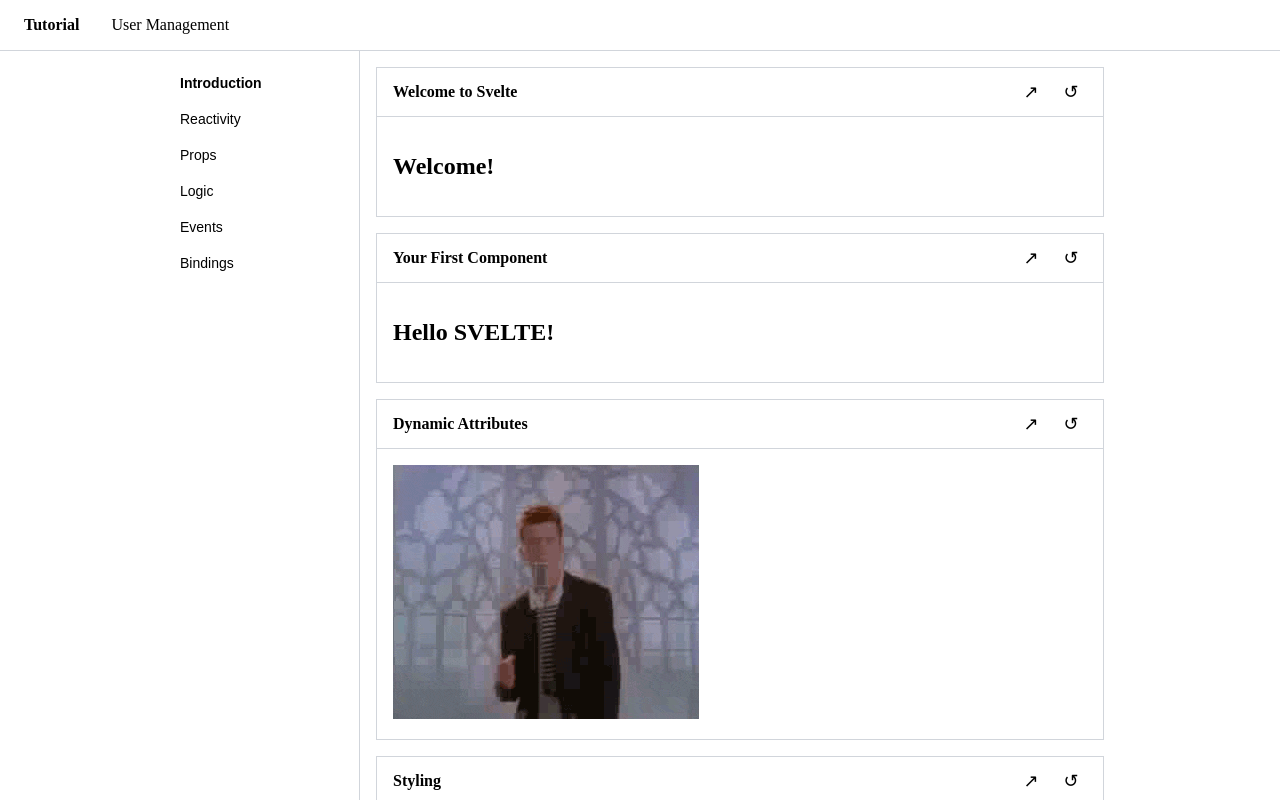
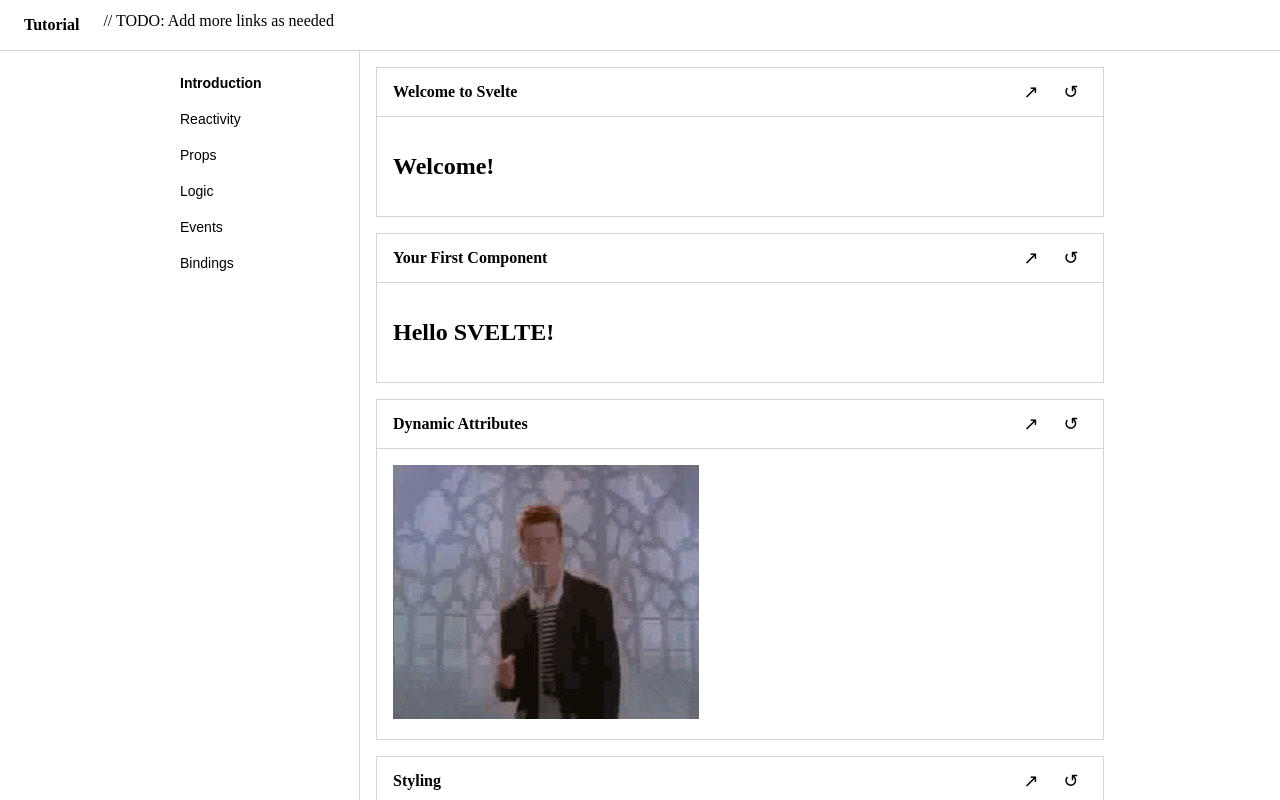
Before and after one commit to khkmgch/mono-training, a SvelteKit app in the folder mono-front/: page / in a window 1280 px wide. Built offline with nearby package versions, Linux system fonts and the light colour scheme.

Commit message:
chore(front): comment out /users route until page is implemented

```diff
--- a/mono-front/src/routes/+layout.svelte
+++ b/mono-front/src/routes/+layout.svelte
@@ -24,12 +24,13 @@
 			<a href={resolve('/')} aria-current={page.url.pathname === '/' ? 'page' : undefined}>
 				Tutorial
 			</a>
-			<a
+			// TODO: Add more links as needed
+			<!-- <a
 				href={resolve('/users')}
 				aria-current={page.url.pathname.startsWith('/users') ? 'page' : undefined}
 			>
 				User Management
-			</a>
+			</a> -->
 		</nav>
 	</header>
 
```
